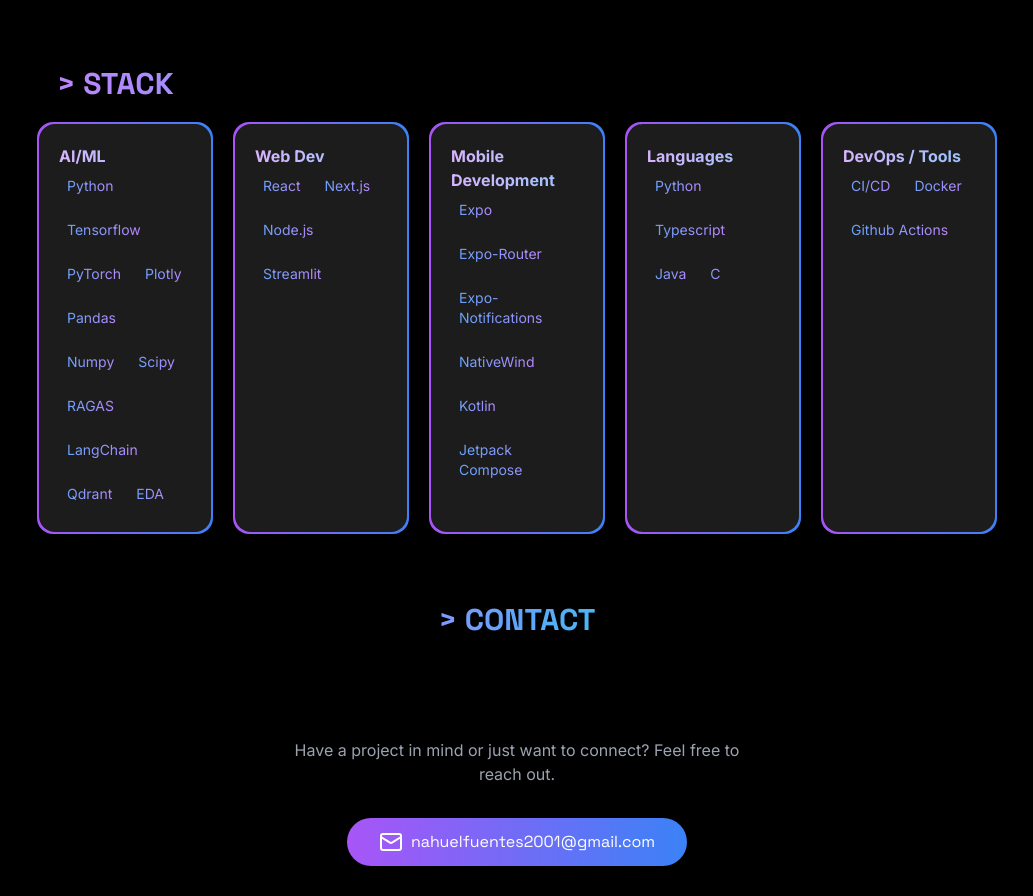
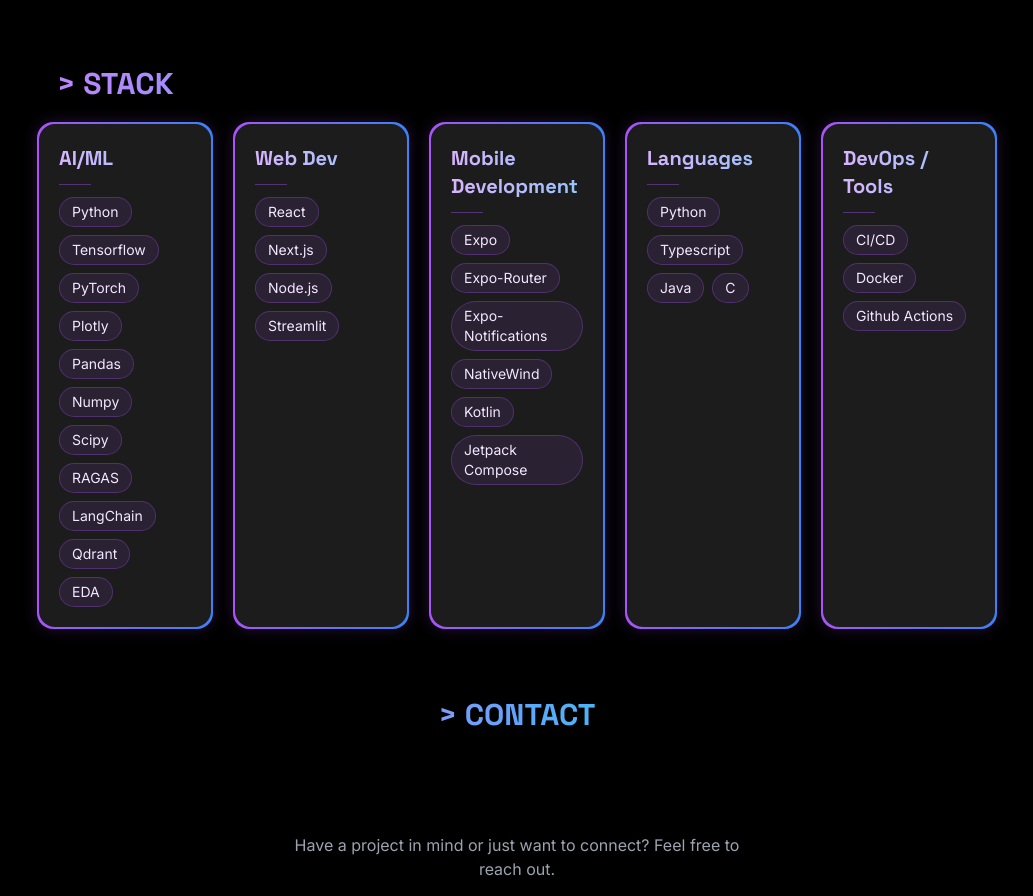
Before and after one commit to NawlFountains/Portfolio-Landing-Page, a React (Create React App) app: page / in a window 1280 px wide. Shown: the part 2353-3249 px from the top of the page, without its empty margins (123-1156 px from the left). Built offline with nearby package versions, Linux system fonts and the light colour scheme.

Commit message:
Fixed stack

```diff
--- a/src/ui/StackCard.tsx
+++ b/src/ui/StackCard.tsx
@@ -7,14 +7,15 @@ interface StackCardProps {
 
 export default function StackCard( props: StackCardProps) {
     return (
-        <div className={`p-[2px] rounded-2xl ${gradients.border}`}>
-            <div className="rounded-2xl flex flex-col bg-dark-gray p-5 h-full">
-                <div className={`font-bold ${gradients.subtitle}`}>
+         <div className={`p-[2px] rounded-2xl ${gradients.border} shadow-[0_0_15px_rgba(168,85,247,0.2)] hover:shadow-[0_0_25px_rgba(168,85,247,0.4)] transition-all duration-300`}>
+            <div className="rounded-2xl flex flex-col gap-3 bg-dark-gray p-5 h-full">
+                <div className={`font-heading font-bold text-xl ${gradients.subtitle}`}>
                     {props.stack.discipline}
                 </div>
-                <div className="flex flex-row flex-wrap gap-2">
-                    {props.stack.tools.map( tool => (
-                        <div className="p-2 rounded-2xl text-sm bg-gradient-to-r from-blue-400 to-purple-400 bg-clip-text text-transparent">
+                <div className="w-8 h-[1px] bg-purple-500/40"/>
+                <div className="flex flex-wrap gap-2">
+                    {props.stack.tools.map(tool => (
+                        <div key={tool} className="px-3 py-1 rounded-full border border-purple-500/30 bg-purple-500/10 text-sm text-purple-100 hover:bg-purple-500/20 transition-colors duration-200">
                             {tool}
                         </div>
                     ))}
```
